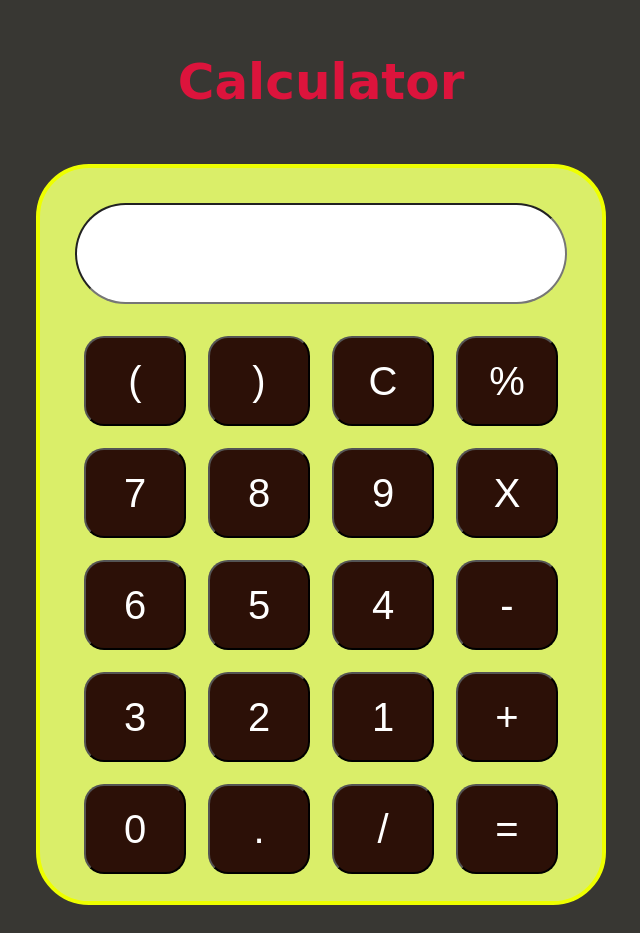
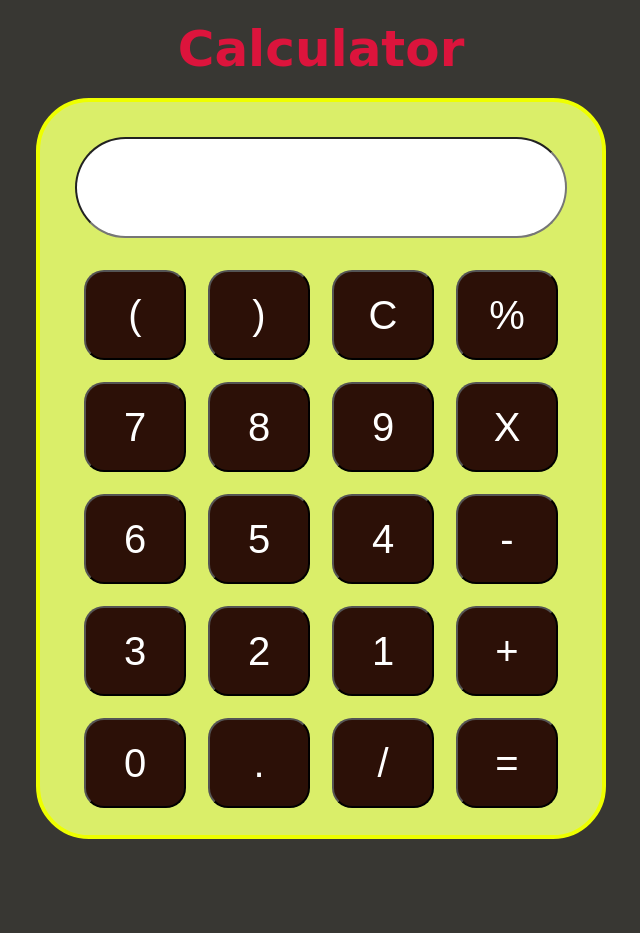
Before and after one commit to arpitasahu/Simple-Calculator-app, a plain HTML site: page index.html in a window 1280 px wide. Shown: the whole page, without its empty margins (319-959 px from the left). After the commit the page ends 867 px from the top, so only its background shows below. Drawn offline with Linux system fonts and the light colour scheme.

Commit message:
Update style.css

```diff
--- a/style.css
+++ b/style.css
@@ -50,11 +50,10 @@ margin:auto;
 
  }
  h1{
-   font-size: 50px;
-
+    font-size: 50px;
     font-family: cursive;
     color: crimson;
     text-align: center;
-    padding-top:19px;
-
+    padding:0px;
+    margin:0px;
   }
```
